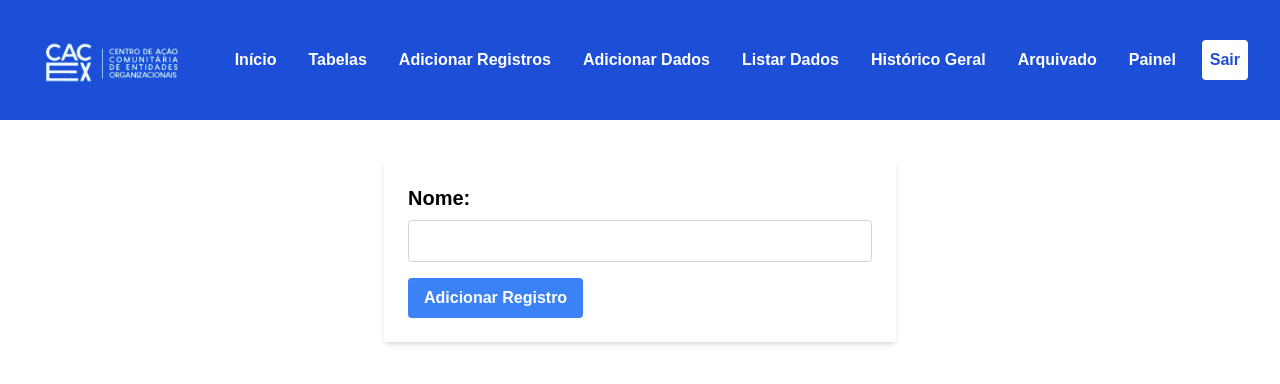
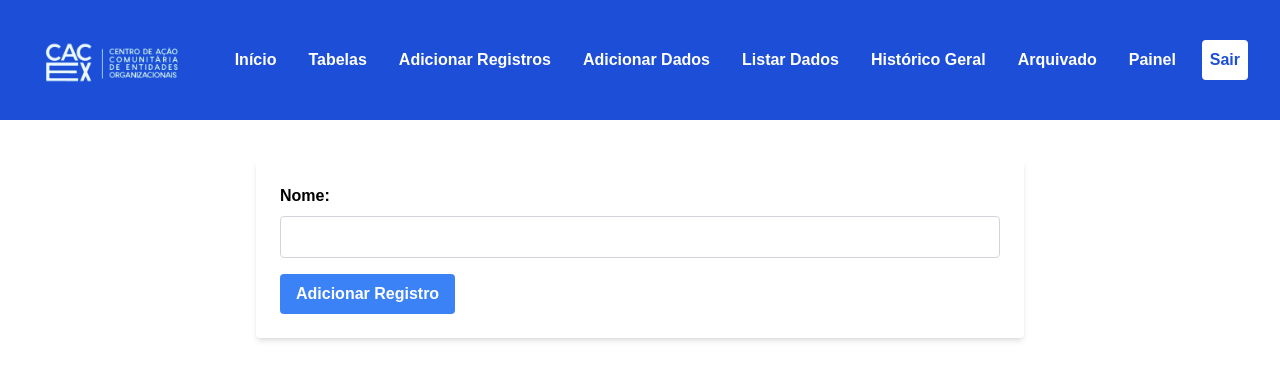
Before and after one commit to Flaviohmm/Cacex_fullstack, a React (Create React App) app in the folder frontend/cacex-frontend-master/: page /adicionar_registro in a window 1280 px wide. Shown: the top 384 px of the page. Built offline with nearby package versions, Linux system fonts and the light colour scheme.

Commit message:
Correção do Tamanho do Forumlário

```diff
--- a/frontend/cacex-frontend-master/src/components/AdicionarRegistro.tsx
+++ b/frontend/cacex-frontend-master/src/components/AdicionarRegistro.tsx
@@ -48,9 +48,9 @@ const AdicionarRegistro: React.FC = () => {
     return (
         <div>
             <Header />
-            <form onSubmit={handleSubmit} className="max-w-lg mx-auto mt-10 p-6 bg-white rounded shadow-md">
+            <form onSubmit={handleSubmit} className="max-w-3xl mx-auto mt-10 p-6 bg-white rounded shadow-md">
                 <div className="mb-4">
-                    <label className="block text-xl font-bold mb-2">Nome:</label>
+                    <label className="block text-md font-bold mb-2">Nome:</label>
                     <input
                         name="nome"
                         type="text"
--- a/frontend/cacex-frontend-master/src/components/ListarDados.tsx
+++ b/frontend/cacex-frontend-master/src/components/ListarDados.tsx
@@ -277,6 +277,7 @@ const ListarDados: React.FC = () => {
                         ))}
                     </tbody>
                 </table>
+                <br />
             </div>
         </div>
     );
```
